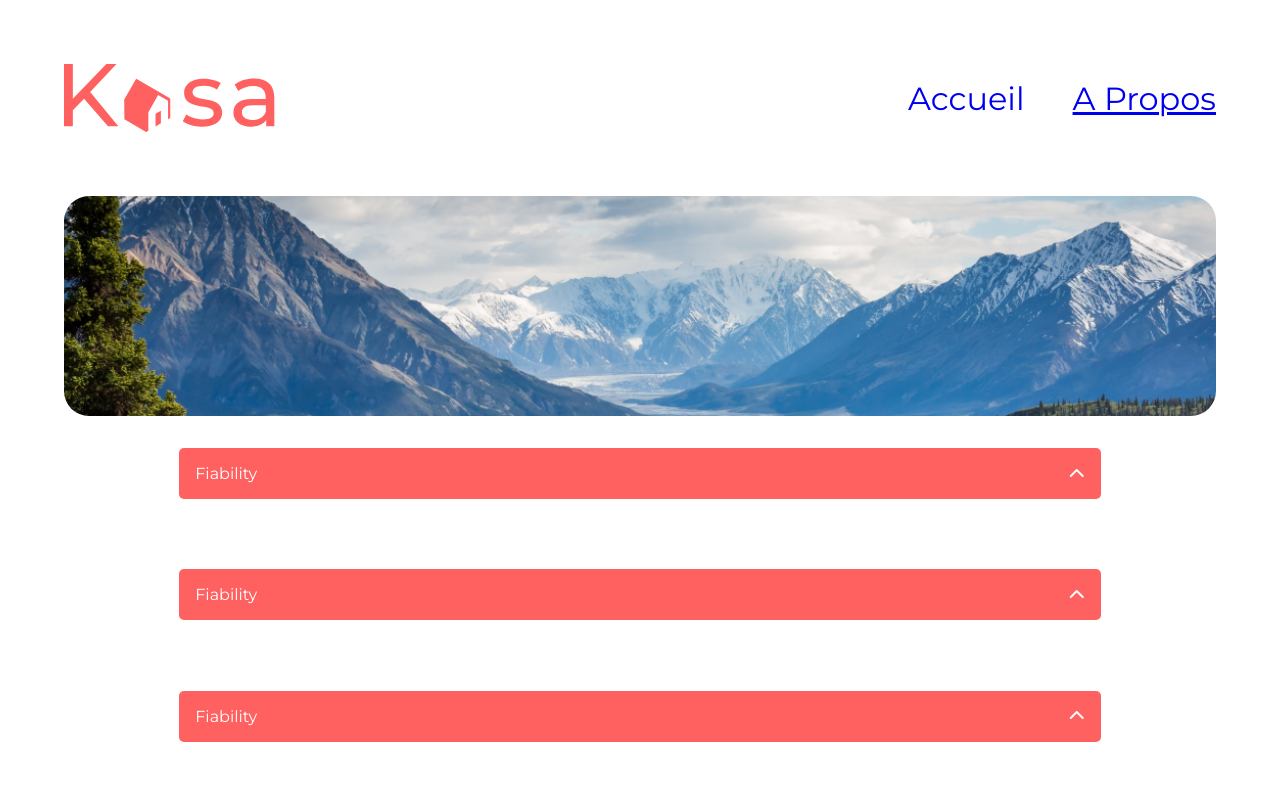
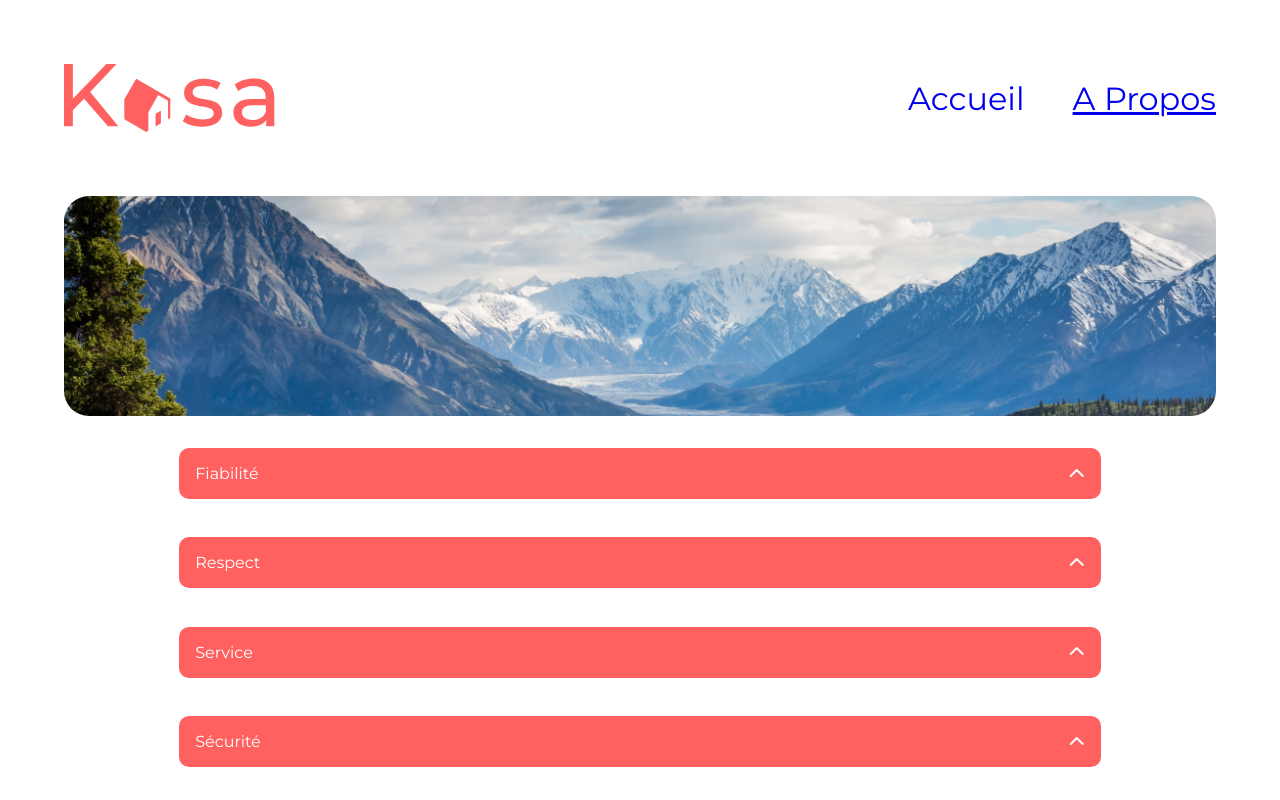
Before and after one commit to Matfav77/Kasa, a React (Create React App) app: page /about in a window 1280 px wide. Shown: the top 800 px of the page. Built offline with nearby package versions, Linux system fonts and the light colour scheme.

Commit message:
Added filtering on Dropdown component, to allow for text or list display, depending on nature of incoming data. Completed 'About' section.

```diff
--- a/src/App.js
+++ b/src/App.js
@@ -5,7 +5,7 @@ import About from './pages/About';
 import NotFound from './pages/NotFound';
 import Contact from './pages/Contact';
 import Logement from './pages/Logement';
-import data from './logements.json';
+import data from './data/logements.json';
 
 const App = props => {
 
@@ -14,7 +14,7 @@ const App = props => {
     <Routes>
       <Route path='/' element={<Home />} />
       <Route path='/contact' element={<Contact />} />
-      <Route path='/logement/:id' element={<Logement />} />
+      <Route path='/logement/:id' element={<Logement />} errorElement={<NotFound />} />
       <Route path='/about' element={<About />} />
       <Route path='*' element={<NotFound />} />
     </Routes>
--- a/src/components/Dropdown.js
+++ b/src/components/Dropdown.js
@@ -2,12 +2,30 @@
 import { useState } from 'react';
 import styles from './Dropdown.module.css'
 
+
 const Dropdown = props => {
-
     const [collapsed, setCollapsed] = useState(true);
 
+    const { content } = props;
+
+    const contentFilter = () => {
+        switch (typeof content) {
+            case "string":
+                return <p>{content}</p>
+                break;
+            case "object":
+                return <ul>
+                    {content.map(e => <li>{e}</li>)}
+                </ul>
+                break;
+            default: console.log('Unpexpected input')
+                break;
+        }
+
+    }
+
     const chevronClasses = `fa-solid fa-chevron-up ${!collapsed ? styles['chevron-down'] : ''}`;
-    const txtClasses = `${styles['dropdown__txt']} ${!collapsed ? styles['dropdown__txt-show'] : ''}`
+    const txtClasses = `${styles['dropdown__content']} ${!collapsed ? styles['dropdown__content-show'] : ''}`
 
     const collapseHandler = () => {
         setCollapsed(prevState => !prevState);
@@ -19,7 +37,7 @@ const Dropdown = props => {
             <i className={chevronClasses}></i>
         </div>
         <div className={txtClasses}>
-            <p>{props.txt}</p>
+            {contentFilter()}
         </div>
     </div>
 }
--- a/src/components/Dropdown.module.css
+++ b/src/components/Dropdown.module.css
@@ -1,5 +1,5 @@
 .dropdown {
-    width: 80%;
+    width: 100%;
     margin: 2rem auto;
     box-sizing: border-box;
 }
@@ -9,7 +9,7 @@
     padding: 0 1rem;
     box-sizing: border-box;
     background-color: #FF6060;
-    border-radius: 5px;
+    border-radius: 10px;
     color: white;
     display: flex;
     justify-content: space-between;
@@ -20,25 +20,38 @@
     cursor: pointer;
 }
 
-.dropdown__txt {
+.dropdown__content {
     width: 100%;
     box-sizing: border-box;
     color: #FF6060;
     padding: .3rem 2rem .1rem;
+    border-radius: 10px;
     font-size: 1.5rem;
     width: 100%;
     background-color: #F6F6F6;
     overflow: hidden;
     max-height: 0;
     opacity: 0;
+    transition: all .3s;
 }
 
-.dropdown__txt-show {
+.dropdown__content-show {
     max-height: 300px;
-    transition: max-height 1s ease-in-out, opacity 1s;
+    transition: max-height 1s ease-in-out, opacity 1s ease-in-out;
     opacity: 1;
+}
+
+.dropdown__content ul {
+    list-style-type: none;
+    padding: 0;
 }
 
 .chevron-down {
     transform: rotate(180deg);
 }
+
+@media screen and (max-width: 768px) {
+    .dropdown__content {
+        font-size: 1rem;
+    }
+}
--- /dev/null
+++ b/src/data/dropdownInfo.json
@@ -0,0 +1,18 @@
+[
+    {
+        "title": "Fiabilité",
+        "content": "Les annonces postées sur Kasa garantissent une fiabilité totale. Les photos sont conformes aux logements, et toutes les informations sont régulièrement vérifiées  par nos équipes."
+    },
+    {
+        "title": "Respect",
+        "content": "La bienveillance fait partie des valeurs fondatrices de Kasa. Tout comportement discriminatoire ou de perturbation du voisinage entraînera une exclusion de notre plateforme."
+    },
+    {
+        "title": "Service",
+        "content": "Nos équipes se tiennent à votre disposition pour vous fournir une expérience parfaite. N'hésitez pas à nous contacter si vous avez la moindre question."
+    },
+    {
+        "title": "Sécurité",
+        "content": "La sécurité est la priorité de Kasa. Aussi bien pour nos hôtes que pour les voyageurs, chaque logement correspond aux critères de sécurité établis par nos services. En laissant une note aussi bien à l'hôte qu'au locataire, cela permet à nos équipes de vérifier que les standards sont bien respectés. Nous organisons également des ateliers sur la sécurité domestique pour nos hôtes."
+    }
+]
--- a/src/pages/About.js
+++ b/src/pages/About.js
@@ -1,16 +1,20 @@
 
 import Dropdown from "../components/Dropdown";
 import Banner from "../components/UI/Banner";
-import aboutBanner from '../images/aboutBanner.jpg'
+import aboutBanner from '../images/aboutBanner.jpg';
+import dropdownInfo from '../data/dropdownInfo.json';
+import styles from './About.module.css'
+
 
 const About = props => {
 
     return <>
         <Banner height={'220px'} src={aboutBanner} />
-        <Dropdown title='Fiability' txt='La bienveillance fait partie des valeurs fondatrices de Kasa. Tout comportement discriminatoire ou de perturbation du voisinage entraînera une exclusion de notre plateforme.' />
-        <Dropdown title='Fiability' txt='La bienveillance fait partie des valeurs fondatrices de Kasa. Tout comportement discriminatoire ou de perturbation du voisinage entraînera une exclusion de notre plateforme.' />
-        <Dropdown title='Fiability' txt='La bienveillance fait partie des valeurs fondatrices de Kasa. Tout comportement discriminatoire ou de perturbation du voisinage entraînera une exclusion de notre plateforme.' />
-        <Dropdown title='Fiability' txt='La bienveillance fait partie des valeurs fondatrices de Kasa. Tout comportement discriminatoire ou de perturbation du voisinage entraînera une exclusion de notre plateforme.' />
+        <section className={styles.values}>
+            {dropdownInfo.map(e => {
+                return <Dropdown title={e.title} content={e.content} key={e.title} />
+            })}
+        </section>
     </>
 }
 
--- /dev/null
+++ b/src/pages/About.module.css
@@ -0,0 +1,4 @@
+.values {
+    margin: auto;
+    width: 80%;
+}
```
Also changed, not shown: src/data/logements.json (renamed from src/logements.json).
